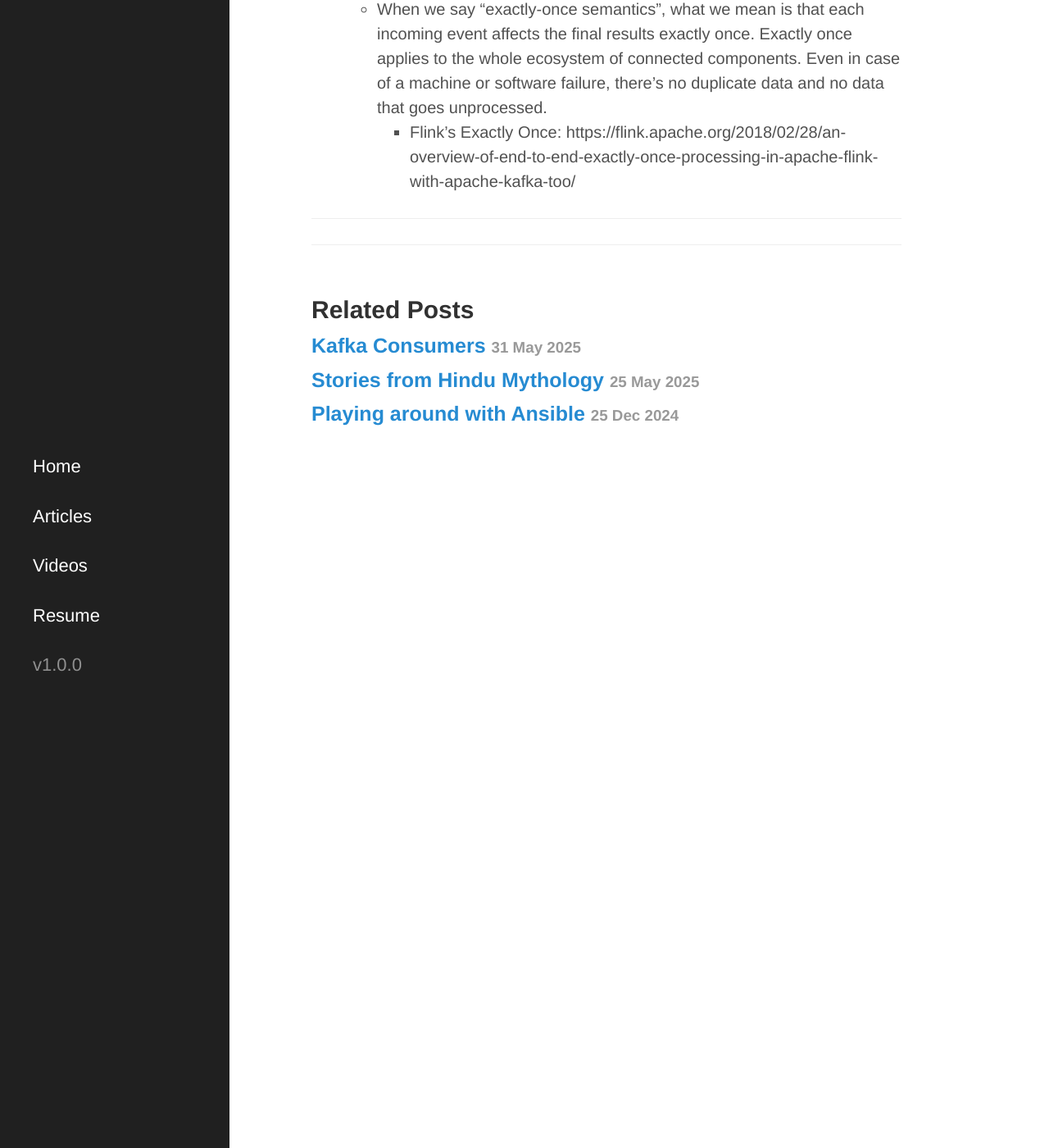
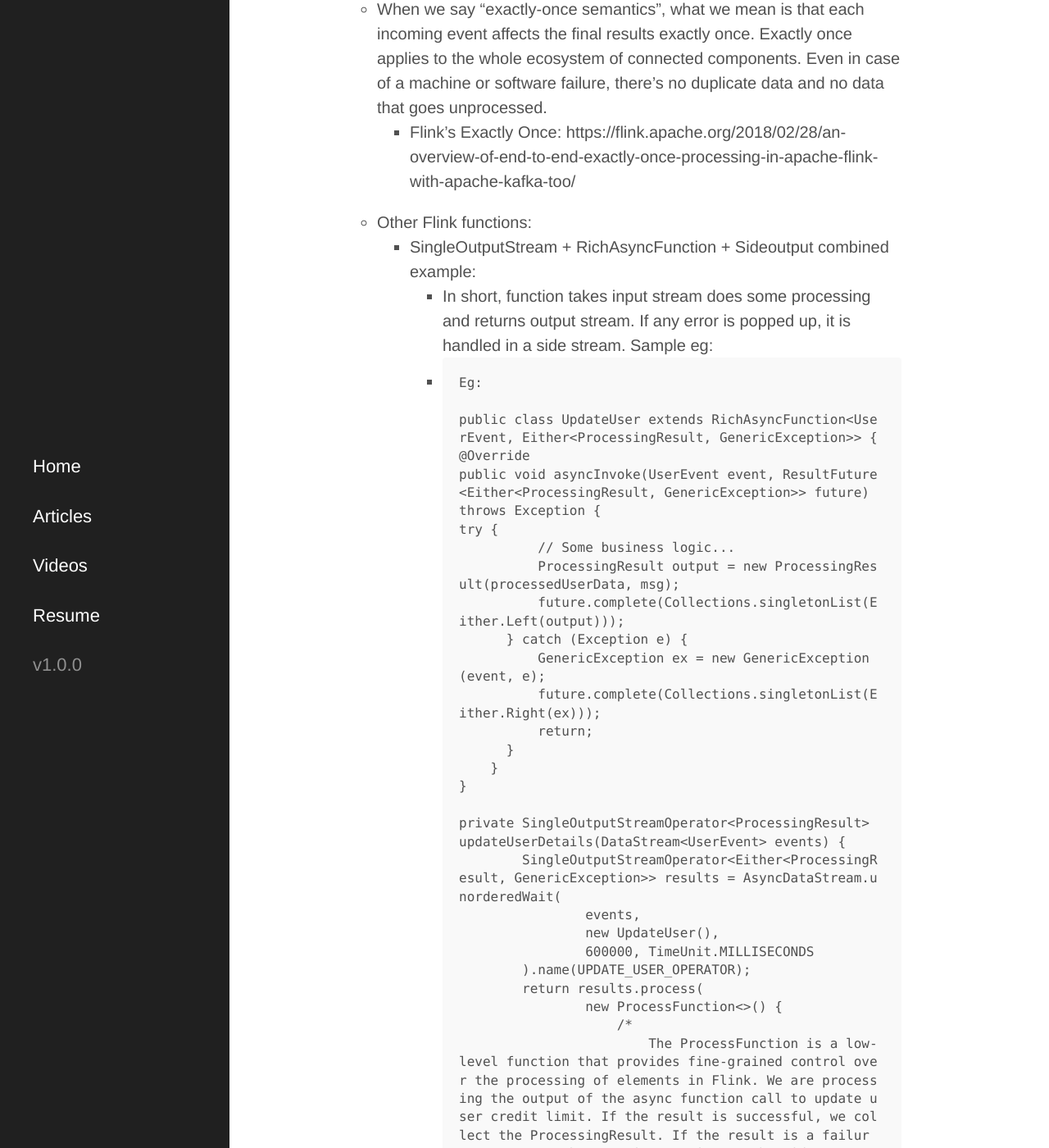
Before and after one commit to surajvm1/surajv311.github.io, a Jekyll site: the page built from _posts/2025-04-05-spark-and-flink-info.md, in a window 1280 px wide and 1400 px high, scrolled down 43760 px. Shown: the whole window at 82% size. Built offline with Jekyll 4.4.1, drawn with Linux system fonts in a browser that asks for light colours; some web fonts are replaced; some of the changed text lies outside the part shown.

Commit message:
sample code added

````diff
--- a/_posts/2025-04-05-spark-and-flink-info.md
+++ b/_posts/2025-04-05-spark-and-flink-info.md
@@ -691,5 +691,65 @@ SingleOutputStreamOperator<ProcessedEvent> joinedStream = eventAMappedStream.key
   - Checkpointing needs to be enabled when using the FileSink in STREAMING mode. Part files can only be finalized on successful checkpoints. If checkpointing is disabled, part files will forever stay in the in-progress or the pending state, and cannot be safely read by downstream systems. Doc: https://nightlies.apache.org/flink/flink-docs-release-1.13/docs/connectors/datastream/file_sink/
   - When we say “exactly-once semantics”, what we mean is that each incoming event affects the final results exactly once. Exactly once applies to the whole ecosystem of connected components. Even in case of a machine or software failure, there’s no duplicate data and no data that goes unprocessed.
     - Flink’s Exactly Once: https://flink.apache.org/2018/02/28/an-overview-of-end-to-end-exactly-once-processing-in-apache-flink-with-apache-kafka-too/
+  - Other Flink functions:
+    - SingleOutputStream + RichAsyncFunction + Sideoutput combined example:
+      - In short, function takes input stream does some processing and returns output stream. If any error is popped up, it is handled in a side stream. Sample eg:
+      - ```
+        Eg:
+
+        public class UpdateUser extends RichAsyncFunction<UserEvent, Either<ProcessingResult, GenericException>> {
+        @Override
+        public void asyncInvoke(UserEvent event, ResultFuture<Either<ProcessingResult, GenericException>> future) throws Exception {
+        try {
+                  // Some business logic...
+                  ProcessingResult output = new ProcessingResult(processedUserData, msg);
+                  future.complete(Collections.singletonList(Either.Left(output)));
+              } catch (Exception e) {
+                  GenericException ex = new GenericException(event, e);
+                  future.complete(Collections.singletonList(Either.Right(ex)));
+                  return;
+              }
+            }
+        }
+
+        private SingleOutputStreamOperator<ProcessingResult> updateUserDetails(DataStream<UserEvent> events) {
+                SingleOutputStreamOperator<Either<ProcessingResult, GenericException>> results = AsyncDataStream.unorderedWait(
+                        events,
+                        new UpdateUser(),
+                        600000, TimeUnit.MILLISECONDS
+                ).name(UPDATE_USER_OPERATOR);
+                return results.process(
+                        new ProcessFunction<>() {
+                            /*
+                                The ProcessFunction is a low-level function that provides fine-grained control over the processing of elements in Flink. We are processing the output of the async function call to update user credit limit. If the result is successful, we collect the ProcessingResult. If the result is a failure, we output the GenericException to the side output stream.
+                             */
+                            private static final long serialVersionUID = -8056509330481115777L;
+                            /*
+                                The serialVersionUID is a unique identifier for each class that implements the Serializable interface. It is used during the deserialization process to ensure that a loaded class corresponds exactly to a serialized object. If the serialVersionUID of the loaded class does not match the serialVersionUID of the serialized object, an InvalidClassException is thrown.
+                                In simple words, Java uses this ID to verify that the serialized and deserialized objects are compatible. It helps in version control of the serialized classes. If you modify the class structure (e.g., add/remove fields), you can change the serialVersionUID to indicate that the new version is incompatible with the old serialized objects.
+                                If you do not explicitly declare a serialVersionUID, the JVM will generate one at runtime based on various aspects of the class. This can lead to unexpected InvalidClassException if the class structure changes.
+                             */
+                            @Override
+                            public void processElement(
+                                    Either<ProcessingResult, GenericException> output,
+                                    Context ctx,
+                                    Collector<ProcessingResult> collector) {
+                                if (output.isLeft()) {
+                                    log.debug("Collecting ProcessingResult output");
+                                    collector.collect(output.left());
+                                } else {
+                                    log.debug("Collecting GenericException output");
+                                    ctx.output(
+                                            ExceptionTags.GENERIC_EXCEPTION_OUTPUT_TAG,
+                                            output.right());
+                                }
+                            }
+                        });
+            }
+
+        // Assuming got extractedEvents from kafka stream and now processing it
+        SingleOutputStreamOperator<ProcessingResult> results = updateUserDetails(extractedEvents);
+        results.getSideOutput(ExceptionTags.GENERIC_EXCEPTION_OUTPUT_TAG).process(new GenericExceptionRaiseAlertProcessor());
+        ```
 
 --------------------------------------------
````
